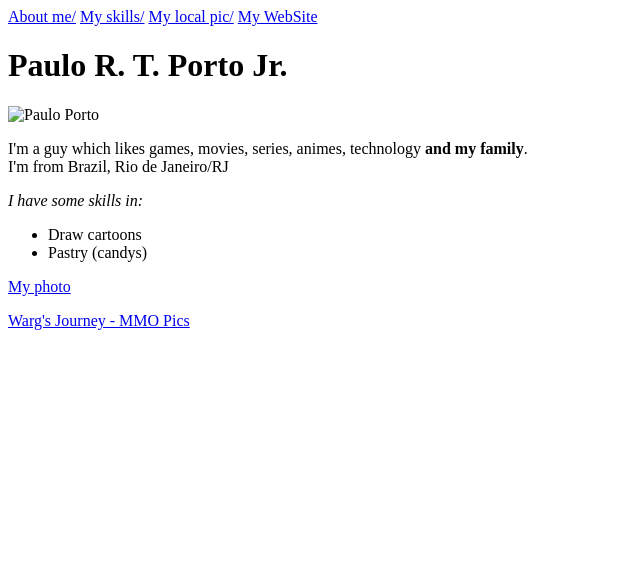
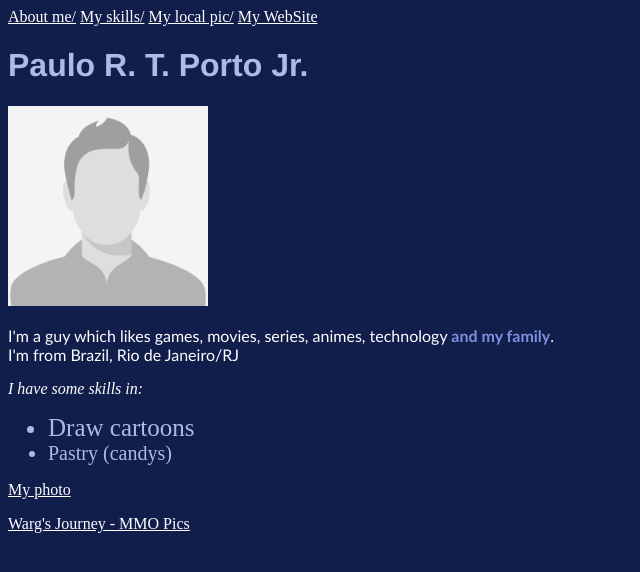
Before and after one commit to prtpj1/prtpj1.github.io, a plain HTML site: page index.html in a window 1280 px wide. Shown: the whole page, without its empty margins (0-640 px from the left). Drawn offline with Linux system fonts and the light colour scheme.

Commit message:
create css file and add styles to index

```diff
--- a/index.html
+++ b/index.html
@@ -5,33 +5,37 @@
     <meta http-equiv="X-UA-Compatible" content="IE=edge">
     <meta name="viewport" content="width=device-width, initial-scale=1.0">
     <title>prtpj1 Portfolio Web</title>
+    <link rel="stylesheet" href="prtpj-portfolio.css">
+    <style>
+
+    </style>
 </head>
 <body>
-    <a href="#about">About me/</a>
-    <a href="#skills">My skills/</a>
-    <a href="#localpic">My local pic/</a>
-    <a href="#site">My WebSite</a>
+    <a href="#about" class="links">About me/</a>
+    <a href="#skills" class="links">My skills/</a>
+    <a href="#localpic" class="links">My local pic/</a>
+    <a href="#site" class="links">My WebSite</a>
     <h1>Paulo R. T. Porto Jr.</h1>
-    <img src="" alt="Paulo Porto">
+    <img src="Images/mypic.jpeg" alt="Paulo Porto" width="200">
 
 
-    <p id="about">I'm a guy which likes games, movies, series, animes, technology <strong>and my family</strong>.<br>
+    <p id="about" class="links">I'm a guy which likes games, movies, series, animes, technology <strong>and my family</strong>.<br>
        I'm from Brazil, Rio de Janeiro/RJ<br>
     </p>
 
-    <p><em id="skills">I have some skills in:</em>
+    <p><em id="skills" class="links">I have some skills in:</em>
        <ul>
-           <li>Draw cartoons</li>
-           <li>Pastry (candys)</li>
+           <li class="draw">Draw cartoons</li>
+           <li class="pastry">Pastry (candys)</li>
        </ul>
     </p>
 
     <p>
-        <a href="/Images/" id="localpic">My photo</a>
+        <a href="/Images/mypic.jpeg" id="localpic" class="links">My photo</a>
     </p>
 
     <p>
-        <a href="https://wargsgames.wixsite.com/wargsjourney" target="_blank" id="site">Warg's Journey - MMO Pics</a>
+        <a href="https://wargsgames.wixsite.com/wargsjourney" target="_blank" id="site" class="links">Warg's Journey - MMO Pics</a>
     </p>
 
 
--- /dev/null
+++ b/prtpj-portfolio.css
@@ -0,0 +1,27 @@
+body{
+    background-color: #111D4A;
+    color: #ADB9EB;
+}
+
+h1{
+    font-family: 'Franklin Gothic Medium', 'Arial Narrow', Arial, sans-serif;
+}
+
+strong, em {
+    color: #7C90DF;
+}
+
+.links{
+    color: white;
+}
+
+.draw{
+    font-size: 25px;
+}
+.pastry{
+    font-size: 20px;
+}
+
+#about{
+    font-family: 'Gill Sans', 'Gill Sans MT', Calibri, 'Trebuchet MS', sans-serif;
+}
```
Also changed, not shown: Images/mypic.jpeg (added).
